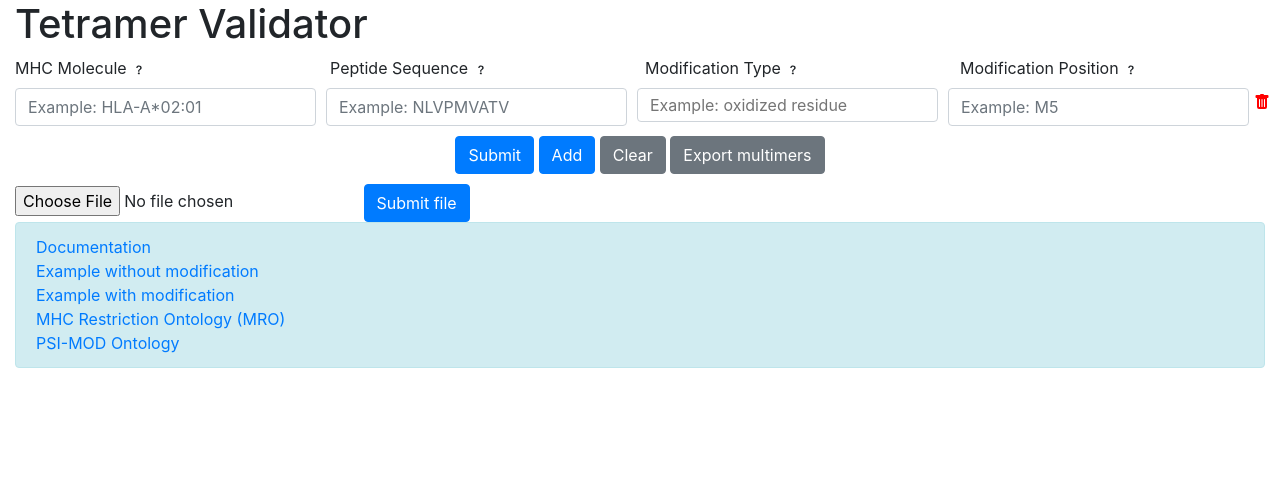
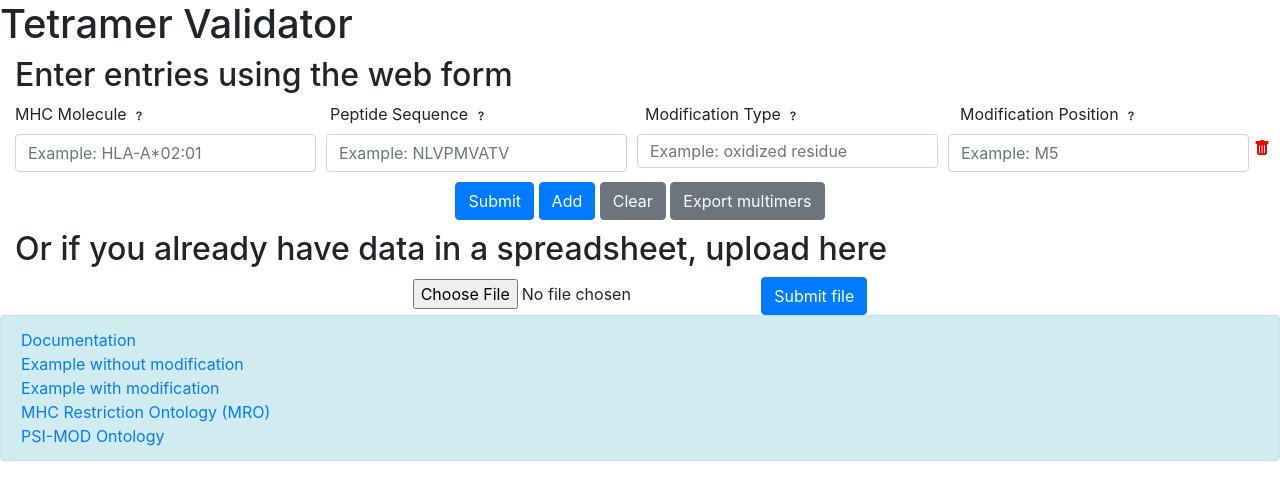
Before and after one commit to IEDB/tetramer-validator, a Flask app: page / in a window 1280 px wide. Shown: the top 500 px of the page. Run offline with Flask 2, Linux system fonts and the light colour scheme; data that the repository does not hold is empty; parts of the project's set-up code (start-up, migrations or seed data) failed here and were passed over; some libraries are stand-ins or nearby versions.

Commit message:
Separated web entry form from upload form (different div) and added div for links

```diff
--- a/tetramer_validator/templates/base.html
+++ b/tetramer_validator/templates/base.html
@@ -19,6 +19,7 @@
   <style>
     .form-actions {
       margin: 10px;
+      display: block;
       text-align: center;
     }
     ul {
@@ -33,12 +34,16 @@
       margin: 0px;
       padding: 0px;
     }
+    #upload {
+      text-align: center;
+    }
   </style>
 </head>
 
 <body>
+  <h1> Tetramer Validator </h1>
   <div class="container-fluid">
-    <h1> Tetramer Validator </h1>
+    <h2> Enter entries using the web form </h2>
     <form method="GET" class="form-horizontal" action="{{url_for('output')}}">
       <div class="form-row center-block">
         <div class="col">
@@ -111,19 +116,21 @@
         <span>
       </div>
       {% endfor %}
-      <div class="form-actions">
+      <span class="form-actions">
         <button type="submit" class="btn btn-primary">Submit</button>
         <button type="submit" class="btn btn-primary" name="add" value="true">Add</button>
         <a href="/" class="btn btn-secondary" id="Clear">Clear</a>
         <button type="submit" class="btn btn-secondary" id="Export" formaction="{{url_for('download_input')}}"> Export multimers </button>
+      </span>
+    </form>
   </div>
-    </form>
-
-    <form method="POST" class="form-horizontal" enctype=multipart/form-data action="{{url_for("upload")}}">
+  <div class="container-fluid">
+    <h2> Or if you already have data in a spreadsheet, upload here </h2>
+    <form id="upload" method="POST" enctype=multipart/form-data action="{{url_for("upload")}}">
       <input type="file" id="file" name="file">  </input>
       <button type="submit" class="btn btn-primary"> Submit file </button>
     </form>
-
+  </div>
   <div class="alert alert-info" role="alert">
     <p> <a href="{{url_for('readme')}}"> Documentation </a> </p>
     <p> <a href="?mhc_name=HLA-B*07%3A04&pep_seq=AARPATSTL&mod_type=&mod_pos="> Example without modification </a> </p>
@@ -131,7 +138,7 @@
     <p> <a href="https://www.ebi.ac.uk/ols/ontologies/mro"> MHC Restriction Ontology (MRO) </a> </p>
     <p> <a href="https://www.ebi.ac.uk/ols/ontologies/mod"> PSI-MOD Ontology </a> </p>
   </div>
-</div>
+
 <script type="text/javascript" src="{{url_for('static', filename='form_misc.js')}}" > </script>
 <script type="text/javascript" src="{{url_for('static', filename='MHC_display.js')}}"> </script>
 <script type="text/javascript" src="{{url_for('static', filename='PTM_display.js')}}"> </script>
```
Lines whose indentation alone changed are shown as unchanged.
